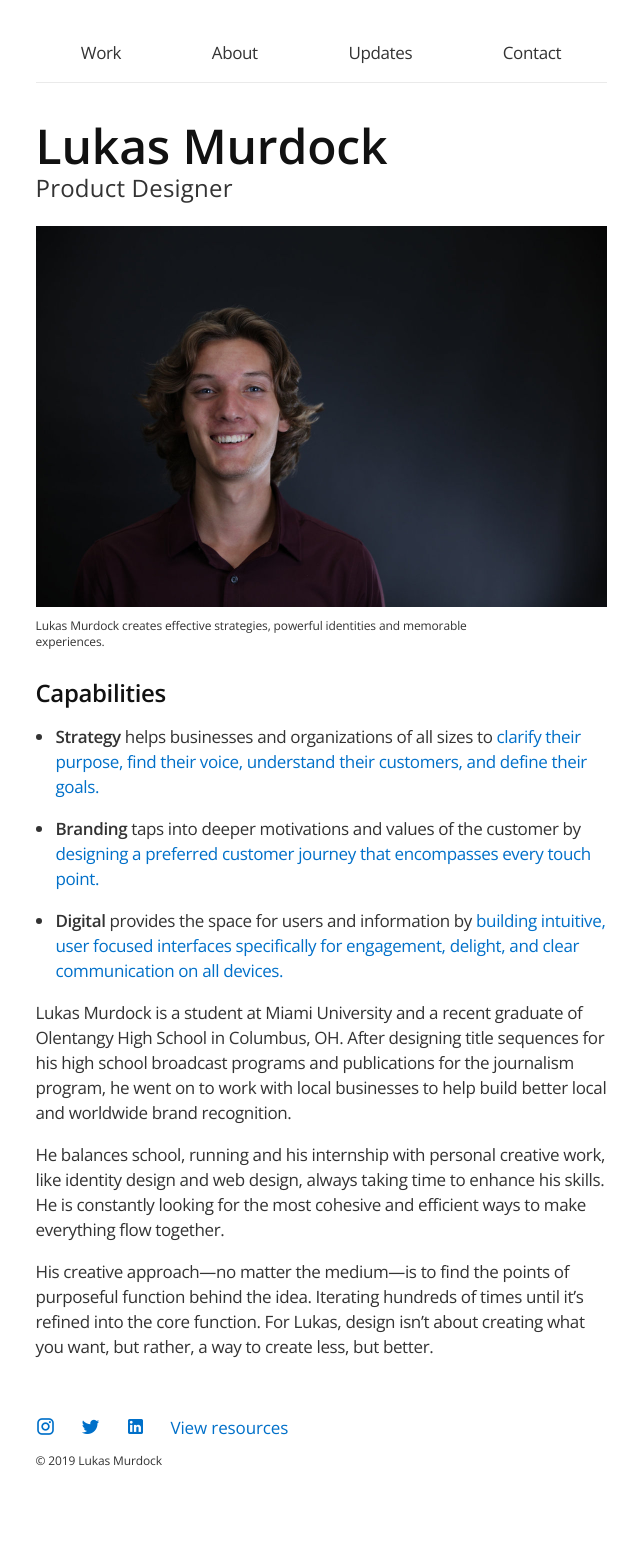
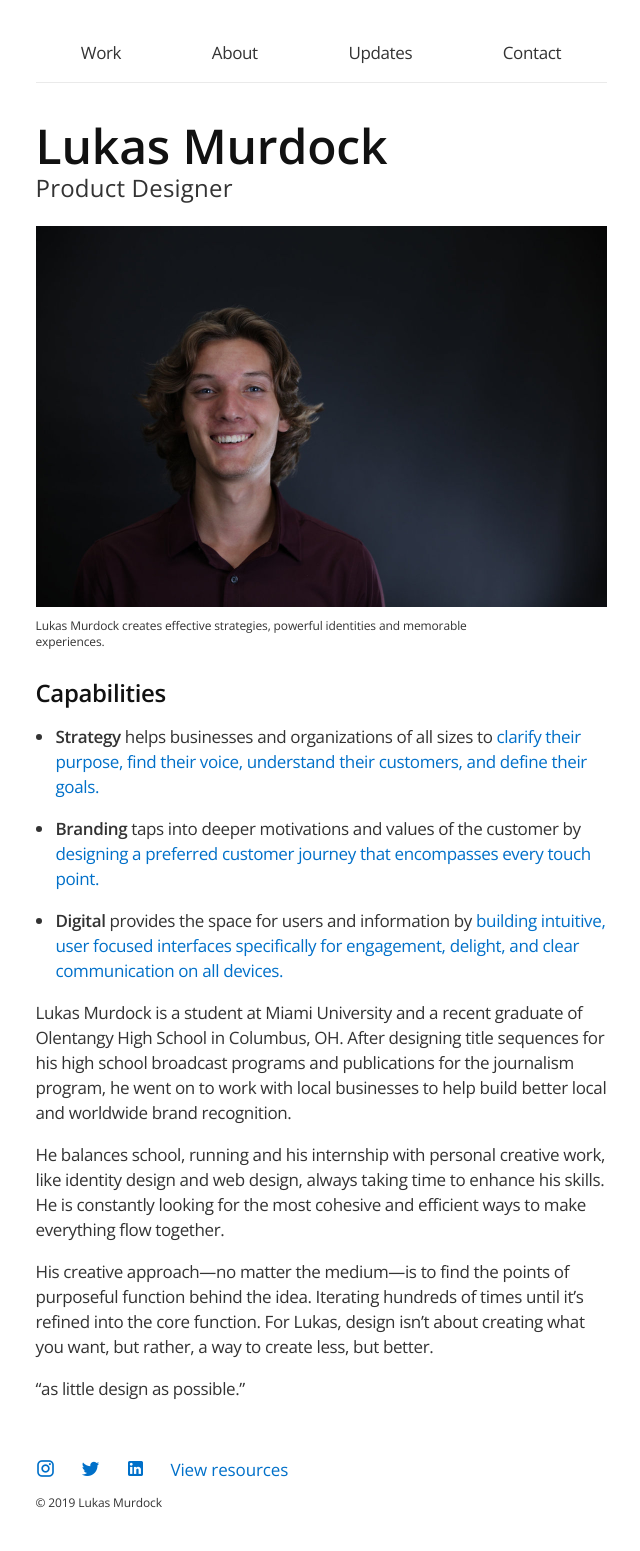
Before and after one commit to LukasMurdock/LukasMurdock.github.io, a Jekyll site: the page built from index.html, in a window 1280 px wide. Shown: the whole page, without its empty margins (319-959 px from the left). Built offline with Jekyll 4.4.1, drawn with Linux system fonts in a browser that asks for light colours; nearby versions of some CDN libraries; the list of posts is cut into pages by our own code; before the commit the page ends 1509 px from its top, so only the background shows below that.

Commit message:
Update index.html

```diff
--- a/index.html
+++ b/index.html
@@ -41,7 +41,7 @@ description: Brand Strategy Design Consultant. Helping align the goals of organi
 				<p>Lukas Murdock is a student at Miami University and a recent graduate of Olentangy High School in Columbus, OH. After designing title sequences for his high school broadcast programs and publications for the journalism program, he went on to work with local businesses to help build better local and worldwide brand recognition.</p>
 				<p>He balances school, running and his internship with personal creative work, like identity design and web design, always taking time to enhance his skills. He is constantly looking for the most cohesive and efficient ways to make everything flow together.</p>
 				<p>His creative approach—no matter the medium—is to find the points of purposeful function behind the idea. Iterating hundreds of times until it’s refined into the core function. For Lukas, design isn’t about creating what you want, but rather, a way to create less, but better.</p>
-
+				<p>“as little design as possible.”</p>
 			</div>
 		</main>
 
```
